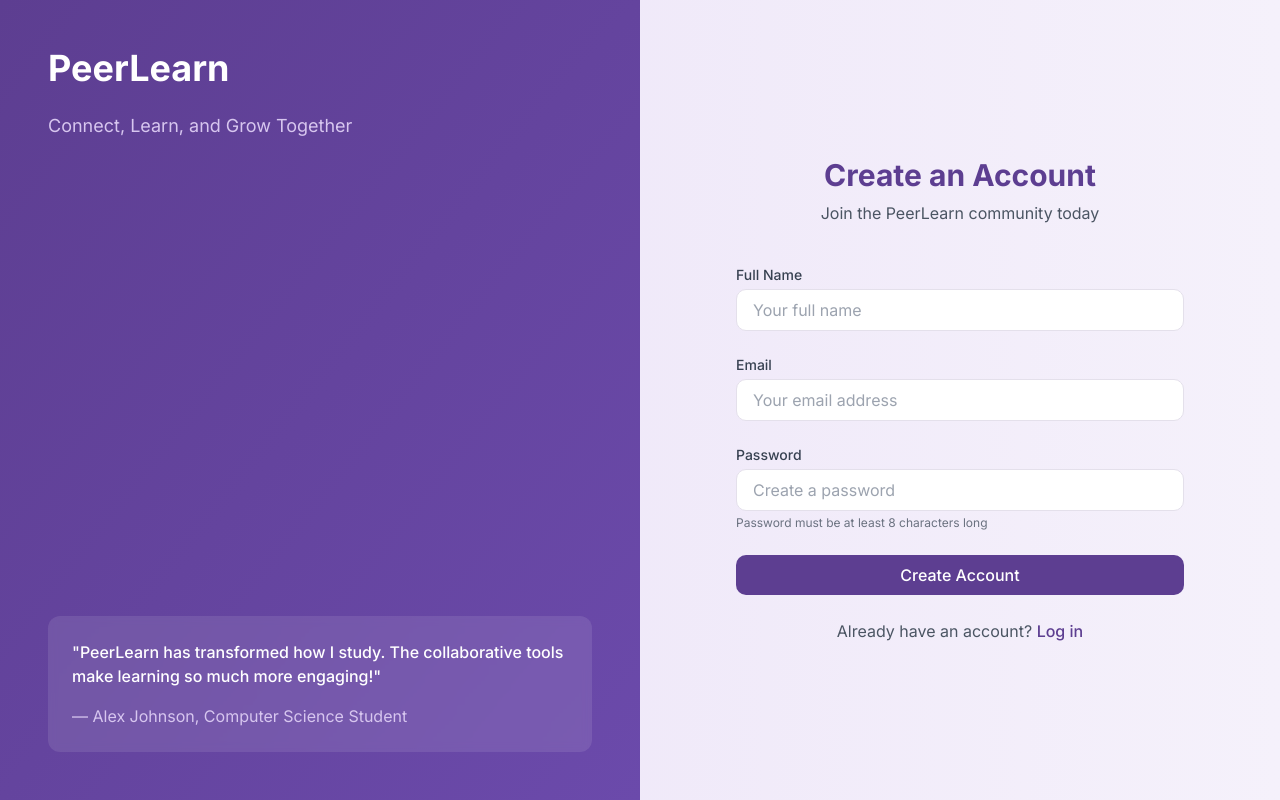
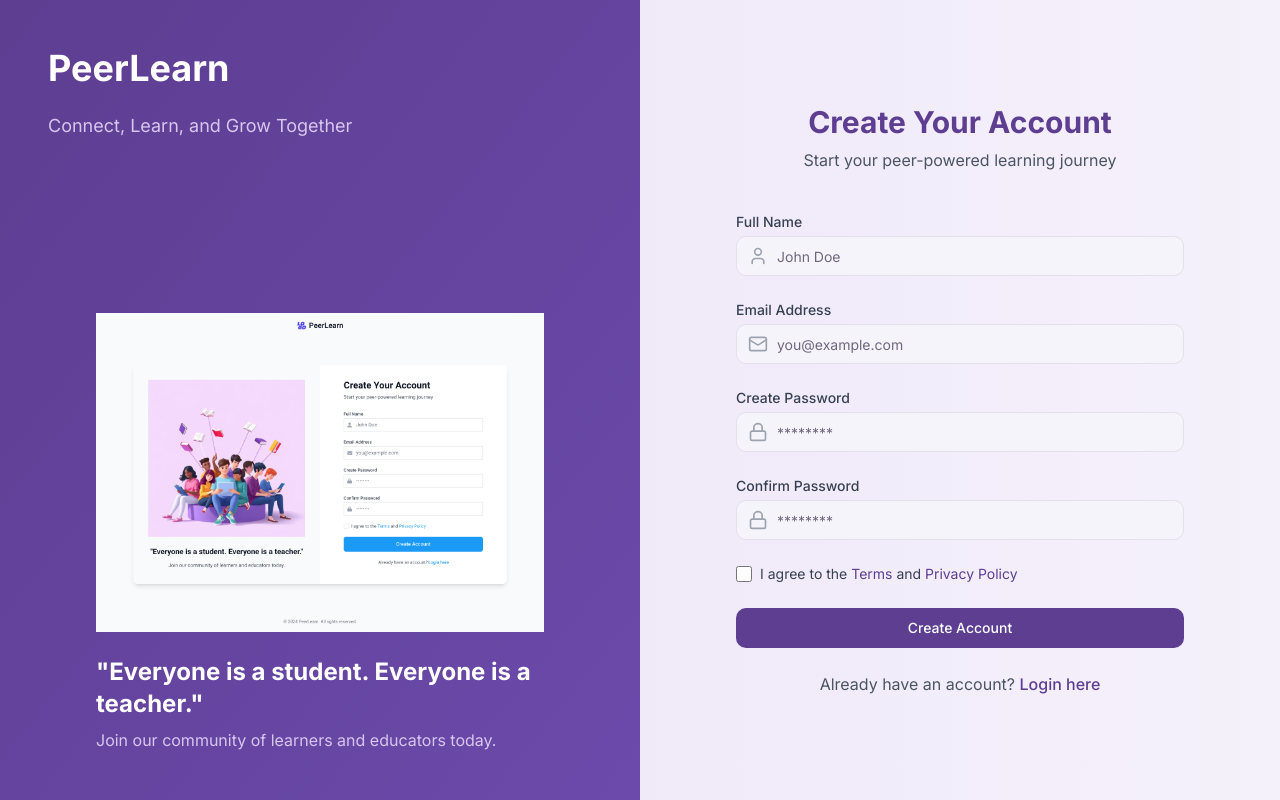
Before and after one commit to plunkerrao21/peer-study-sphere, a React (Vite) app: page /signup in a window 1280 px wide. Built offline with nearby package versions, Linux system fonts and the light colour scheme.

Commit message:
Add missing pages and assets

```diff
--- a/src/components/layout/AppLayout.tsx
+++ b/src/components/layout/AppLayout.tsx
@@ -7,10 +7,15 @@ interface AppLayoutProps {
 }
 
 const AppLayout: React.FC<AppLayoutProps> = ({ children }) => {
+  const currentYear = new Date().getFullYear();
+
   return (
     <div className="min-h-screen flex flex-col bg-background">
       <Navbar />
       <main className="flex-1 p-6">{children}</main>
+      <footer className="py-6 text-center text-gray-500 text-sm border-t border-gray-200">
+        © {currentYear} PeerLearn. All rights reserved.
+      </footer>
     </div>
   );
 };
--- a/src/components/ui/DashboardCard.tsx
+++ b/src/components/ui/DashboardCard.tsx
@@ -19,14 +19,14 @@ const DashboardCard: React.FC<DashboardCardProps> = ({
 }) => {
   return (
     <Link to={to} className="block">
-      <div className="card hover:shadow-lg transition-shadow">
+      <div className="bg-white rounded-xl shadow-sm hover:shadow-md transition-shadow p-6 h-full border border-gray-100">
         <div className="mb-4">
           <div className={`w-12 h-12 ${color} rounded-lg flex items-center justify-center text-white`}>
             {icon}
           </div>
         </div>
         <h3 className="text-lg font-semibold mb-2">{title}</h3>
-        <p className="text-gray-600">{description}</p>
+        <p className="text-gray-600 text-sm">{description}</p>
       </div>
     </Link>
   );
--- a/src/pages/Signup.tsx
+++ b/src/pages/Signup.tsx
@@ -1,12 +1,16 @@
 
 import React, { useState } from 'react';
 import { Link, useNavigate } from 'react-router-dom';
-import AuthLayout from '../components/layout/AuthLayout';
+import { User, Mail, Lock, CheckSquare } from 'lucide-react';
+import { Input } from '@/components/ui/input';
+import { Button } from '@/components/ui/button';
 
 const Signup = () => {
   const [name, setName] = useState('');
   const [email, setEmail] = useState('');
   const [password, setPassword] = useState('');
+  const [confirmPassword, setConfirmPassword] = useState('');
+  const [agreeToTerms, setAgreeToTerms] = useState(false);
   const navigate = useNavigate();
 
   const handleSubmit = (e: React.FormEvent) => {
@@ -16,73 +20,154 @@ const Signup = () => {
   };
 
   return (
-    <AuthLayout
-      title="Create an Account"
-      subtitle="Join the PeerLearn community today"
-    >
+    <div className="min-h-screen flex bg-gradient-to-r from-primary-100 to-primary-50">
+      {/* Left side - Illustration and welcome text */}
+      <div className="hidden lg:flex lg:w-1/2 bg-gradient-to-br from-primary to-primary-700 p-12 flex-col justify-between">
+        <div>
+          <h1 className="text-4xl font-bold text-white mb-6">PeerLearn</h1>
+          <p className="text-primary-200 text-lg">Connect, Learn, and Grow Together</p>
+        </div>
+
+        <div className="mx-auto max-w-md">
+          <img
+            src="/lovable-uploads/fd9f6589-4ade-47a4-bfbd-245dd494f27b.png"
+            alt="Students studying together"
+            className="w-full h-auto"
+          />
+          <div className="mt-6">
+            <h2 className="text-2xl font-bold text-white">"Everyone is a student. Everyone is a teacher."</h2>
+            <p className="text-primary-200 mt-2">Join our community of learners and educators today.</p>
+          </div>
+        </div>
+      </div>
+
+      {/* Right side - Sign up form */}
+      <div className="w-full lg:w-1/2 flex items-center justify-center p-8">
+        <div className="w-full max-w-md">
+          <div className="text-center mb-10">
+            <h2 className="text-3xl font-bold text-primary mb-2">Create Your Account</h2>
+            <p className="text-gray-600">Start your peer-powered learning journey</p>
+          </div>
+
           <form onSubmit={handleSubmit} className="space-y-6">
             <div>
               <label htmlFor="name" className="block text-sm font-medium text-gray-700 mb-1">
                 Full Name
               </label>
-          <input
+              <div className="relative">
+                <div className="absolute inset-y-0 left-0 pl-3 flex items-center pointer-events-none">
+                  <User className="h-5 w-5 text-gray-400" />
+                </div>
+                <Input
                   id="name"
                   type="text"
                   required
-            className="form-input"
-            placeholder="Your full name"
+                  className="pl-10"
+                  placeholder="John Doe"
                   value={name}
                   onChange={(e) => setName(e.target.value)}
                 />
               </div>
+            </div>
 
             <div>
               <label htmlFor="email" className="block text-sm font-medium text-gray-700 mb-1">
-            Email
+                Email Address
               </label>
-          <input
+              <div className="relative">
+                <div className="absolute inset-y-0 left-0 pl-3 flex items-center pointer-events-none">
+                  <Mail className="h-5 w-5 text-gray-400" />
+                </div>
+                <Input
                   id="email"
                   type="email"
                   required
-            className="form-input"
-            placeholder="Your email address"
+                  className="pl-10"
+                  placeholder="you@example.com"
                   value={email}
                   onChange={(e) => setEmail(e.target.value)}
                 />
               </div>
+            </div>
 
             <div>
               <label htmlFor="password" className="block text-sm font-medium text-gray-700 mb-1">
-            Password
+                Create Password
               </label>
-          <input
+              <div className="relative">
+                <div className="absolute inset-y-0 left-0 pl-3 flex items-center pointer-events-none">
+                  <Lock className="h-5 w-5 text-gray-400" />
+                </div>
+                <Input
                   id="password"
                   type="password"
                   required
-            className="form-input"
-            placeholder="Create a password"
+                  className="pl-10"
+                  placeholder="********"
                   value={password}
                   onChange={(e) => setPassword(e.target.value)}
                 />
-          <p className="mt-1 text-xs text-gray-500">
-            Password must be at least 8 characters long
-          </p>
+              </div>
             </div>
 
-        <button type="submit" className="btn btn-primary w-full">
+            <div>
+              <label htmlFor="confirmPassword" className="block text-sm font-medium text-gray-700 mb-1">
+                Confirm Password
+              </label>
+              <div className="relative">
+                <div className="absolute inset-y-0 left-0 pl-3 flex items-center pointer-events-none">
+                  <Lock className="h-5 w-5 text-gray-400" />
+                </div>
+                <Input
+                  id="confirmPassword"
+                  type="password"
+                  required
+                  className="pl-10"
+                  placeholder="********"
+                  value={confirmPassword}
+                  onChange={(e) => setConfirmPassword(e.target.value)}
+                />
+              </div>
+            </div>
+
+            <div className="flex items-center">
+              <input
+                id="agree-terms"
+                name="agree-terms"
+                type="checkbox"
+                className="h-4 w-4 text-primary focus:ring-primary border-gray-300 rounded"
+                checked={agreeToTerms}
+                onChange={(e) => setAgreeToTerms(e.target.checked)}
+                required
+              />
+              <label htmlFor="agree-terms" className="ml-2 block text-sm text-gray-700">
+                I agree to the{' '}
+                <Link to="/terms" className="text-primary hover:underline">
+                  Terms
+                </Link>{' '}
+                and{' '}
+                <Link to="/privacy" className="text-primary hover:underline">
+                  Privacy Policy
+                </Link>
+              </label>
+            </div>
+
+            <Button type="submit" className="w-full py-2 px-4 bg-primary hover:bg-primary-700 text-white rounded-md">
               Create Account
-        </button>
+            </Button>
 
-        <div className="text-center mt-6">
+            <div className="text-center mt-4">
               <p className="text-gray-600">
                 Already have an account?{' '}
                 <Link to="/login" className="text-primary hover:underline font-medium">
-              Log in
+                  Login here
                 </Link>
               </p>
             </div>
           </form>
-    </AuthLayout>
+        </div>
+      </div>
+    </div>
   );
 };
 
```
Also changed, not shown: public/lovable-uploads/fd9f6589-4ade-47a4-bfbd-245dd494f27b.png (added). Lines whose indentation alone changed are shown as unchanged.
